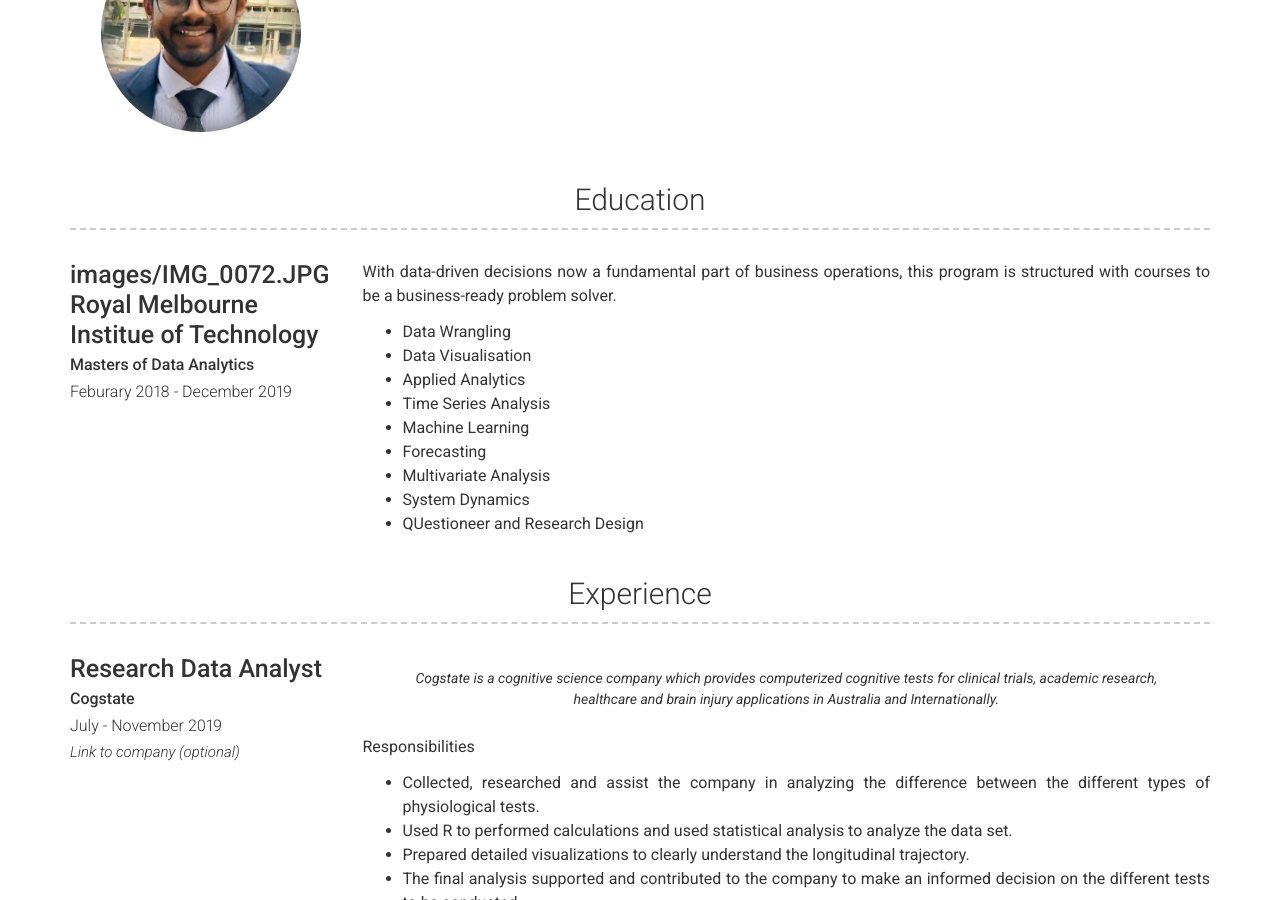
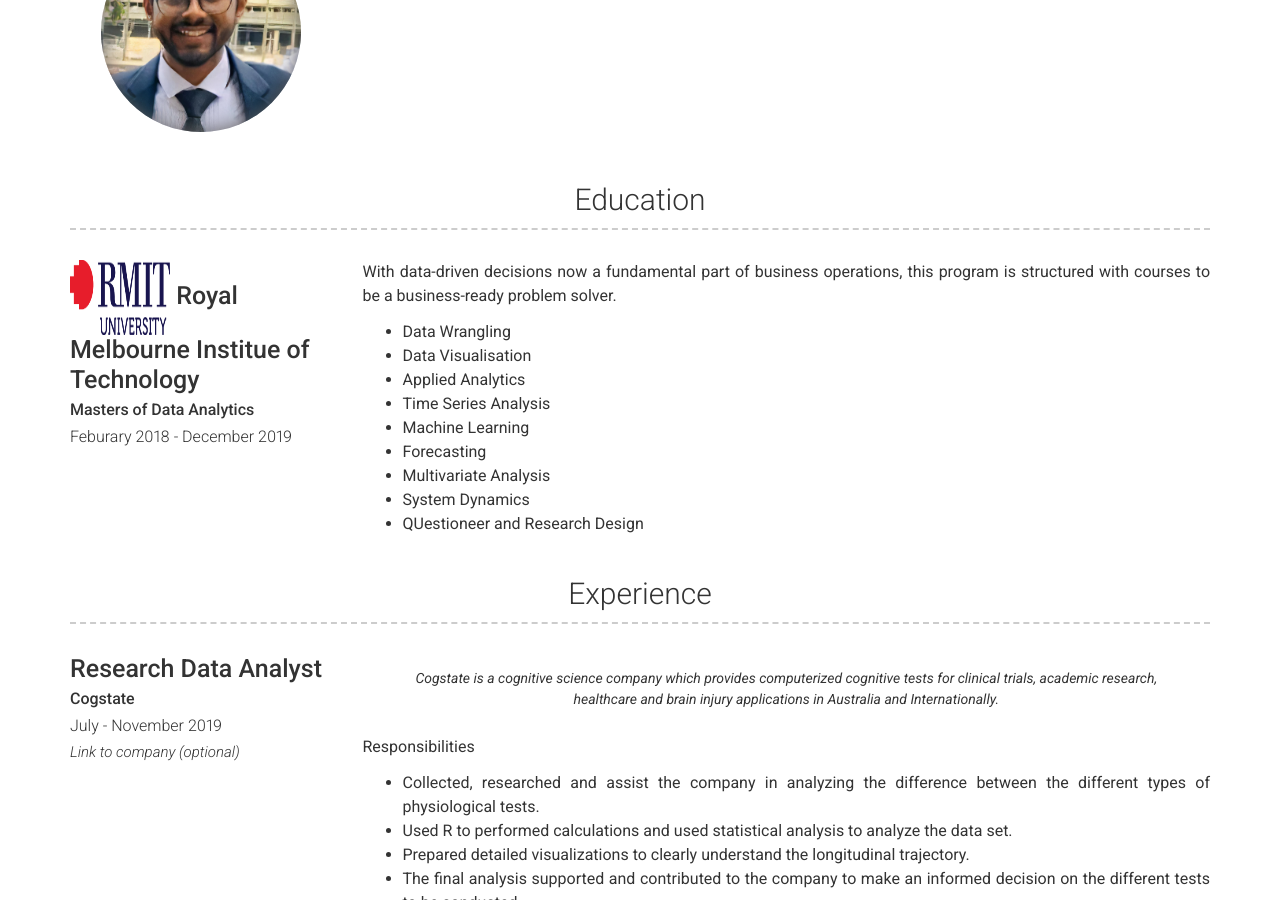
Before and after one commit to Tarun-S-Sarode/Portfolio, a Jekyll site: the page built from index.md, in a window 1280 px wide and 900 px high, scrolled down 357 px. Built offline with Jekyll 4.4.1, drawn with Linux system fonts in a browser that asks for light colours; nearby versions of some CDN libraries.

Commit message:
Update education.yml

```diff
--- a/_data/education.yml
+++ b/_data/education.yml
@@ -1,7 +1,7 @@
 # Education Template
 - layout: left
   #icon: /images/logo.png
-  name: images/IMG_0072.JPG Royal Melbourne Institue of Technology
+  name:  <img src="images/logo.png" alt="logo" width="100" height="75" class="mb-0"> Royal Melbourne Institue of Technology
   dates: Feburary 2018 - December 2019
   qualification: Masters of Data Analytics
   # link: nil
```
